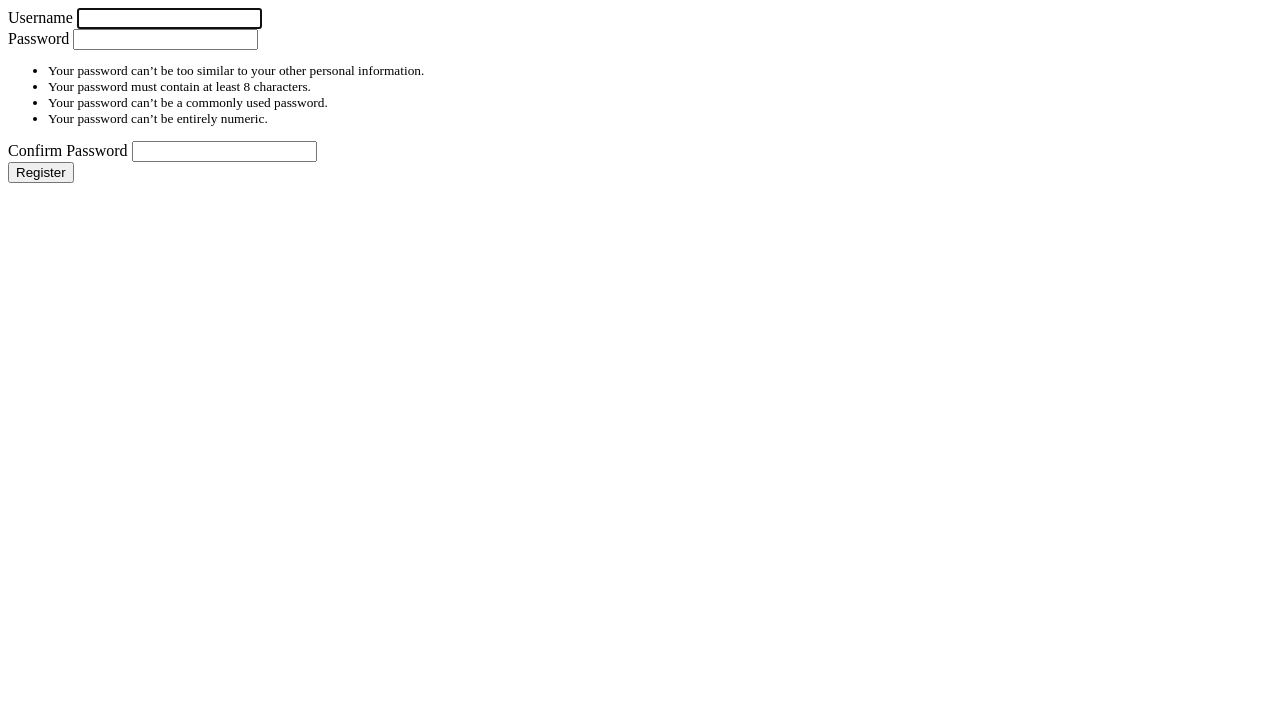
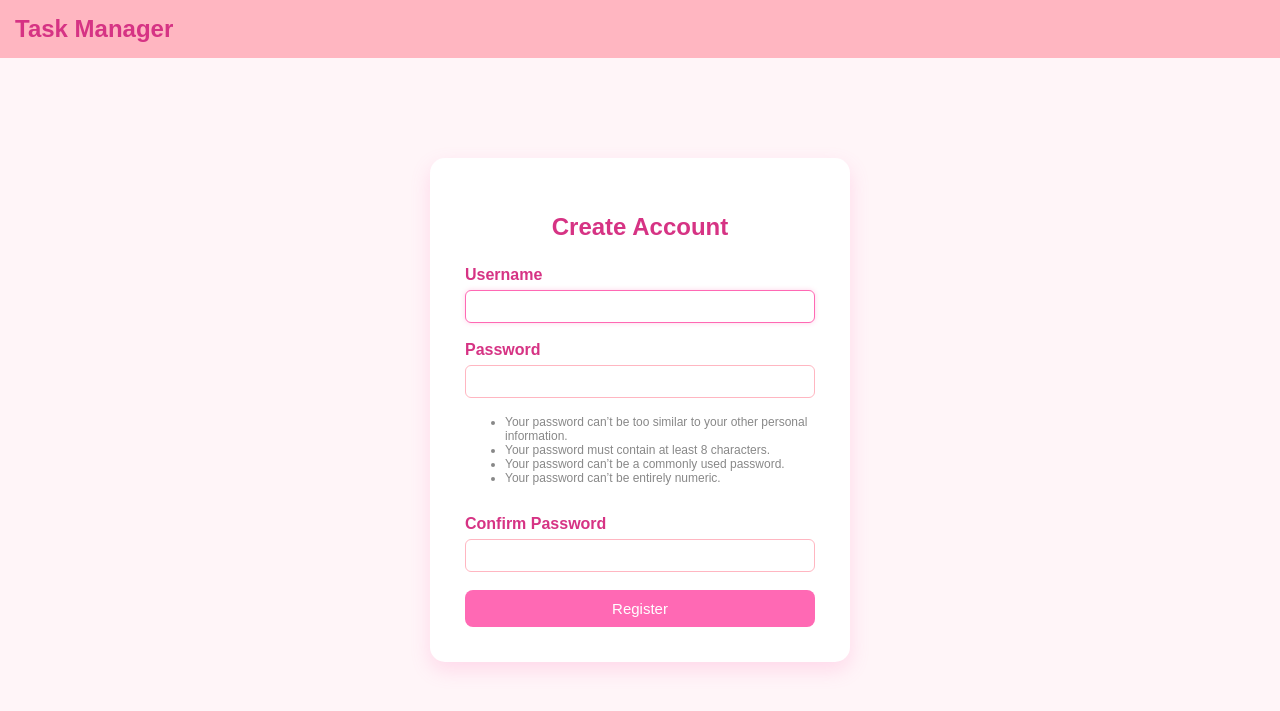
Before and after one commit to wiut00015541/DSCC_15541, a Django app: page /register/ in a window 1280 px wide. Shown: the top 711 px of the page. Run offline with Django 5.2, Linux system fonts and the light colour scheme.

Commit message:
Finsl design implemented

```diff
--- a/tasks/templates/register.html
+++ b/tasks/templates/register.html
@@ -1,3 +1,11 @@
+{% extends 'base.html' %}
+
+{% block content %}
+
+<div class="auth-wrapper">
+    <div class="auth-card">
+        <h2>Create Account</h2>
+
         <form method="post">
             {% csrf_token %}
 
@@ -34,3 +42,7 @@
 
             <button class="btn-primary" type="submit">Register</button>
         </form>
+    </div>
+</div>
+
+{% endblock %}
```
Also changed, not shown: db.sqlite3. Lines whose indentation alone changed are shown as unchanged.
